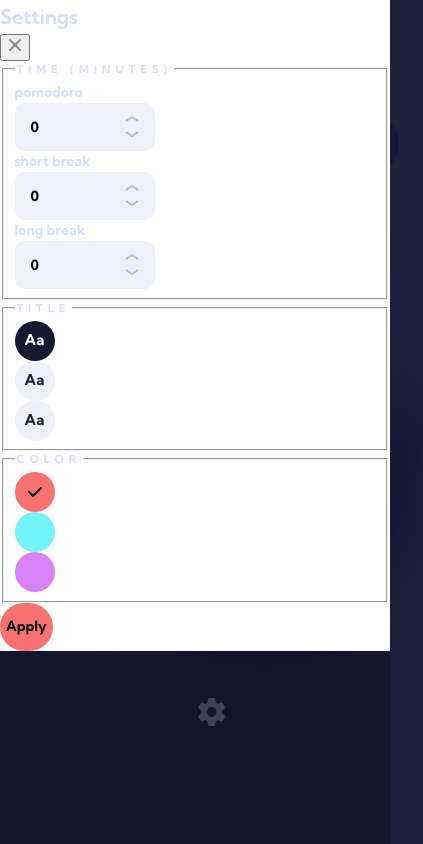
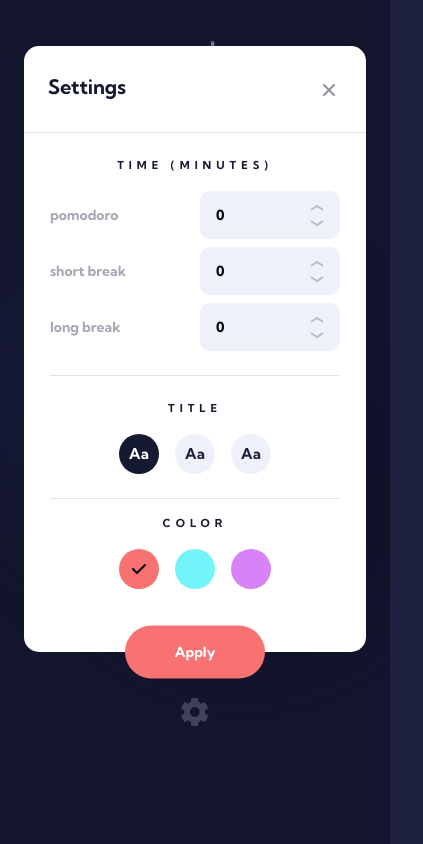
Before and after one commit to WandoCode/pomodoro, a Next.js app: page / in a window 390 px wide. Both pictures are taken after a click on the button 211 px from the left and 715 px from the top of the page. Shown: the whole page, 423 px wide, since content can reach past the window. Built offline with nearby package versions, Linux system fonts and the light colour scheme.

Commit message:
Add final style for mobile. Fix pomodoro style choice for small screen width

```diff
--- a/src/components/atoms/InputNumber.tsx
+++ b/src/components/atoms/InputNumber.tsx
@@ -38,7 +38,9 @@ const InputNumberComp = ({
       className={className ? `input-number ${className}` : 'input-number'}
       {...props}
     >
-      <label htmlFor={label}>{title} </label>
+      <label htmlFor={label} className="fc-neutral-700">
+        {title}
+      </label>
 
       <div className="input-number__input-wrapper">
         <input
--- a/src/components/atoms/InputRadio.tsx
+++ b/src/components/atoms/InputRadio.tsx
@@ -7,6 +7,7 @@ interface Props extends PropsWithChildren {
   checked: boolean
   handleChangeValue: (value: string) => void
 }
+
 export const InputRadio = ({
   label,
   value,
--- a/src/styles/abstracts/_colors.scss
+++ b/src/styles/abstracts/_colors.scss
@@ -15,7 +15,7 @@ $colors: (
     400: hsl(284, 89%, 74%),
   ),
   secondary: (
-    400: hsl(234, 35%, 58%),
+    400: rgb(110, 118, 185),
     700: hsl(234, 35%, 18%),
     800: hsl(234, 39%, 14%),
     900: hsl(233, 47%, 7%, 0.5),
@@ -24,7 +24,9 @@ $colors: (
     100: hsl(0, 0%, 100%),
     200: hsl(229, 52%, 96%),
     400: hsl(227, 100%, 92%),
+    500: hsl(0, 3%, 89%),
     600: hsl(235, 8%, 67%),
+    700: #a5a6b2,
     800: hsl(229, 14%, 45%),
   ),
 );
--- a/src/styles/base/_typography.scss
+++ b/src/styles/base/_typography.scss
@@ -12,7 +12,7 @@ body {
 
 .h1 {
   font-size: var(--fs-700);
-  line-height: rem(120);
+  line-height: rem(110);
   letter-spacing: rem(-5);
 }
 
--- a/src/styles/components/_modal-pomodoro.scss
+++ b/src/styles/components/_modal-pomodoro.scss
@@ -1,5 +1,82 @@
 @use '../abstracts/' as *;
 
 .modal-pomodoro {
+  --padding: 24px;
+  --btn-submit-height: 53px;
+
   background-color: var(--clr-neutral-100);
+  margin-inline: rem(24);
+  margin-top: rem(46);
+
+  border-radius: 15px;
+
+  &__sup {
+    display: flex;
+    justify-content: space-between;
+    align-items: flex-end;
+    border-bottom: 1px solid var(--clr-neutral-500);
+    padding-inline: var(--padding);
+    padding-block: var(--padding) calc(var(--padding) + 4px);
+  }
+
+  &__close-btn {
+    border: none;
+    background-color: transparent;
+    height: min-content;
+  }
+
+  &__inf {
+    display: grid;
+
+    padding: var(--padding) var(--padding) 0 var(--padding);
+  }
+
+  & .typo-choice,
+  & .color-choice {
+    display: flex;
+    gap: 1rem;
+
+    width: fit-content;
+
+    margin-inline: auto;
+  }
+
+  &__submit {
+    width: rem(140);
+    height: var(--btn-submit-height);
+    margin-inline: auto;
+    transform: translateY(calc(var(--btn-submit-height) / 2));
+  }
+
+  & fieldset {
+    border: none;
+    padding: 0;
+    display: grid;
+
+    & > legend {
+      text-align: center;
+      margin-bottom: rem(18);
+      float: left;
+    }
+
+    &:first-child {
+      margin-bottom: var(--padding);
+    }
+
+    &:nth-child(2) {
+      padding-block: var(--padding);
+      border-top: 1px solid var(--clr-neutral-500);
+    }
+
+    &:nth-child(3) {
+      padding-block: 1rem 0.6rem;
+      border-top: 1px solid var(--clr-neutral-500);
+    }
+  }
+
+  &__input-number-wrapper {
+    display: flex;
+    flex-direction: column;
+    gap: rem(8);
+  }
 }
--- a/src/styles/components/_number-input.scss
+++ b/src/styles/components/_number-input.scss
@@ -2,7 +2,9 @@
 
 .input-number {
   $padding-inline: rem(16);
-  display: grid;
+  display: flex;
+  justify-content: space-between;
+  align-items: center;
 
   &__input-wrapper {
     position: relative;
--- a/src/styles/pages/_home.scss
+++ b/src/styles/pages/_home.scss
@@ -33,9 +33,6 @@
     justify-self: center;
   }
 
-  &__choices {
-    min-width: rem(375);
-  }
   &__down {
     display: grid;
     justify-items: center;
--- a/src/styles/utilities/_helpers.scss
+++ b/src/styles/utilities/_helpers.scss
@@ -10,8 +10,10 @@
  * 3. Leave some space on the edges, especially valuable on small screens
  */
 .container {
+  --margin-sm: 1.5rem;
   max-width: $max-width-sm; /* 1 */
-  margin-inline: rem(24);
+  margin-inline: var(--margin-sm);
+  width: calc(100% - 2 * var(--margin-sm));
 }
 
 /**
--- a/src/utils/ModalPomodoro.tsx
+++ b/src/utils/ModalPomodoro.tsx
@@ -33,38 +33,44 @@ export const ModalPomodoro = () => {
 
   return (
     <Modal closeModal={closeModal}>
-      <div className="modal-pomodoro">
+      <div className="modal-pomodoro ">
         <div className="modal-pomodoro__sup">
-          <h1 className="h2">Settings</h1>
+          <h1 className="h2 fc-secondary-800">Settings</h1>
           <button className="modal-pomodoro__close-btn" onClick={closeModal}>
             <Cross />
           </button>
         </div>
         <form className="modal-pomodoro__inf">
           <fieldset>
-            <legend className="h4">Time (minutes)</legend>
-            {POMODORO_TYPES.map((type) => {
-              return (
-                <InputNumber key={type} title={type} changeValue={() => {}} />
-              )
-            })}
+            <legend className="h4 fc-secondary-800">Time (minutes)</legend>
+            <div className="modal-pomodoro__input-number-wrapper">
+              {POMODORO_TYPES.map((type) => {
+                return (
+                  <InputNumber key={type} title={type} changeValue={() => {}} />
+                )
+              })}
+            </div>
           </fieldset>
           <fieldset>
-            <legend className="h4">title</legend>
+            <legend className="h4 fc-secondary-800">title</legend>
             <TypoChoice
               currentValue={typo}
               handleChangeValue={handleTypoChange}
             />
           </fieldset>
           <fieldset>
-            <legend className="h4">color</legend>
+            <legend className="h4 fc-secondary-800">color</legend>
             <ColorChoice
               currentValue={color}
               handleChangeValue={handleColorChange}
             />
           </fieldset>
 
-          <Button text="Apply" handleClick={submitSettings} />
+          <Button
+            text="Apply"
+            handleClick={submitSettings}
+            className="modal-pomodoro__submit fc-neutral-100"
+          />
         </form>
       </div>
     </Modal>
```
